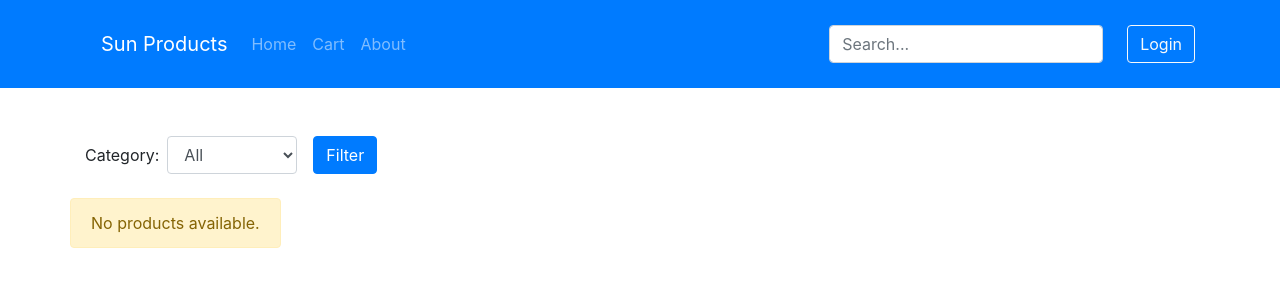
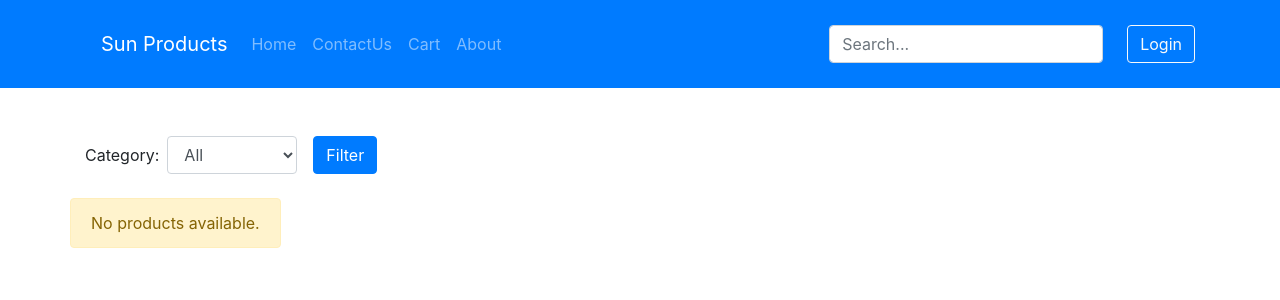
Before and after one commit to Zun629/Sun_Product_online, a PHP site: page / in a window 1280 px wide. Shown: the top 300 px of the page. Run offline with PHP 8.4, Linux system fonts and the light colour scheme; data that the repository does not hold is empty.

Commit message:
Adding contact link in header.php

```diff
--- a/ZNH ASSIGNMENT/views/header.php
+++ b/ZNH ASSIGNMENT/views/header.php
@@ -10,6 +10,9 @@
                 <ul class="navbar-nav">
                     <li class="nav-item">
                         <a class="nav-link" href="index.php">Home</a>
+                    </li>
+                     <li class="nav-item">
+                        <a class="nav-link" href="contact.php">ContactUs</a>
                     </li>
                     <li class="nav-item">
                         <a class="nav-link" href="checkout.php">Cart</a>
```
